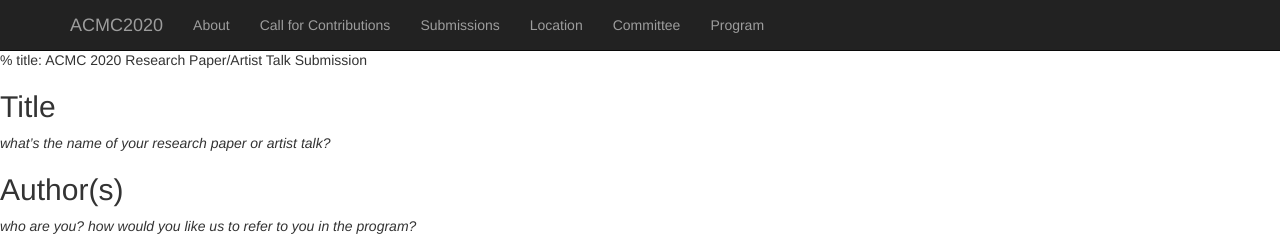
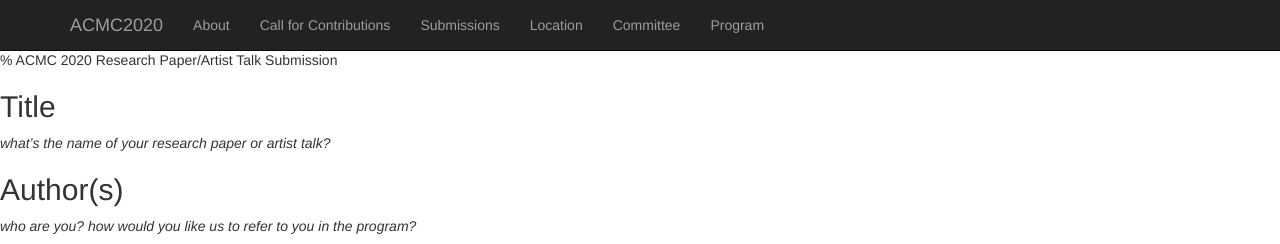
Before and after one commit to cpmpercussion/acmc2020-site, a Jekyll site: the page built from assets/submission-templates/acmc2020-paper-template.md, in a window 1280 px wide. Shown: the top 244 px of the page. Built offline with Jekyll 4.4.1, drawn with Linux system fonts in a browser that asks for light colours; our own code applies the rules of GitHub Pages for plain Markdown files.

Commit message:
don't need "title:" in metadata header

```diff
--- a/assets/submission-templates/acmc2020-paper-template.md
+++ b/assets/submission-templates/acmc2020-paper-template.md
@@ -1,4 +1,4 @@
-% title: ACMC 2020 Research Paper/Artist Talk Submission
+% ACMC 2020 Research Paper/Artist Talk Submission
 
 ## Title
 
```
Also changed, not shown: assets/submission-templates/acmc2020-performance-template.md (+1 -1 lines), assets/submission-templates/acmc2020-workshop-template.md (+1 -1 lines).
